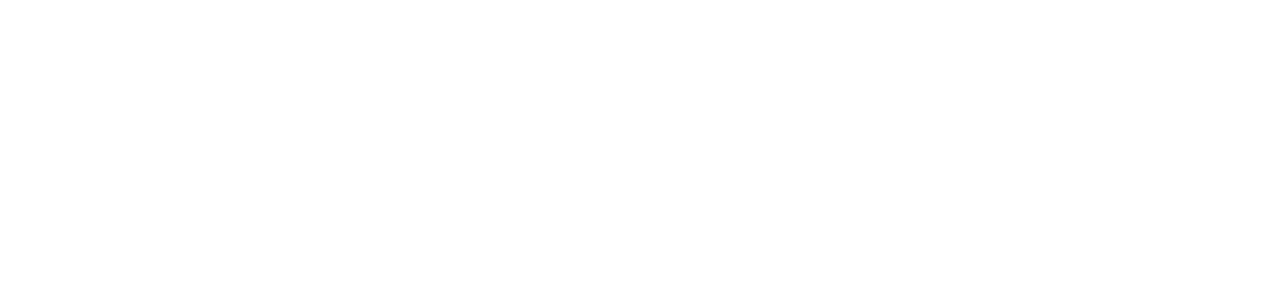
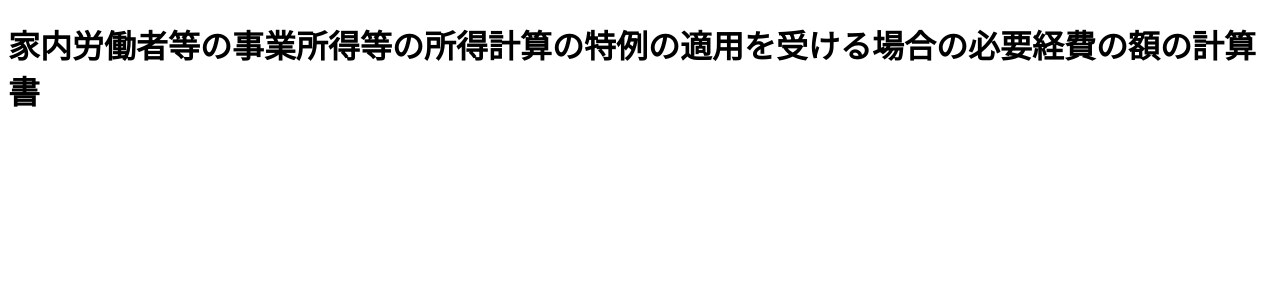
Before and after one commit to hal-shu-sato/home-workers-necessary-expenditures-calculator, a Next.js app: page / in a window 1280 px wide. Shown: the top 300 px of the page. Built offline with nearby package versions, Linux system fonts and the light colour scheme.

Commit message:
update metadata and page title to reflect project purpose in Japanese

```diff
--- a/src/app/layout.tsx
+++ b/src/app/layout.tsx
@@ -1,8 +1,10 @@
 import type { Metadata } from 'next';
 
 export const metadata: Metadata = {
-  title: 'Create Next App',
-  description: 'Generated by create next app',
+  title:
+    '家内労働者等の事業所得等の所得計算の特例の適用を受ける場合の必要経費の額の計算書',
+  description:
+    '家内労働者等の事業所得等の所得計算の特例の適用を受ける場合の必要経費の額の計算書',
 };
 
 export default function RootLayout({
--- a/src/app/page.tsx
+++ b/src/app/page.tsx
@@ -1,3 +1,9 @@
 export default function Home() {
-  return <main></main>;
+  return (
+    <main>
+      <h1>
+        家内労働者等の事業所得等の所得計算の特例の適用を受ける場合の必要経費の額の計算書
+      </h1>
+    </main>
+  );
 }
```
